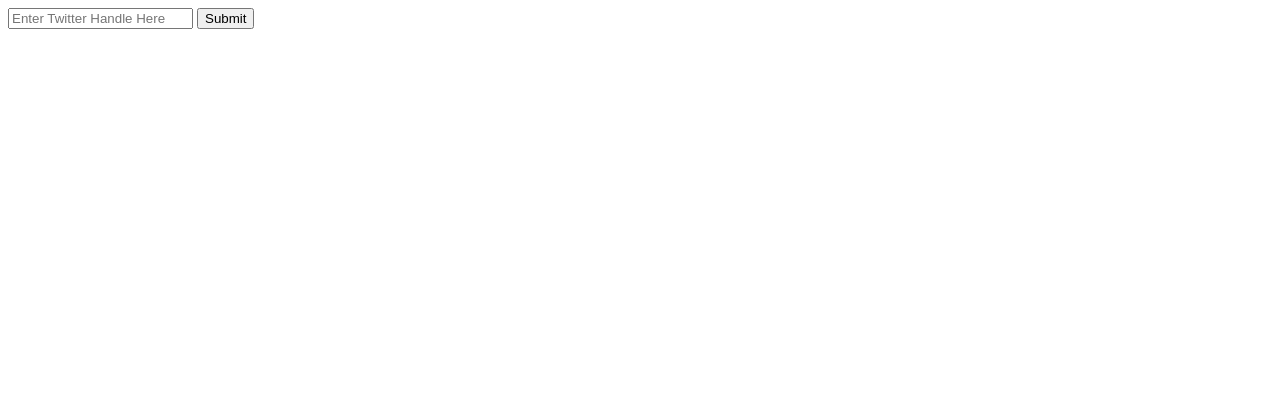
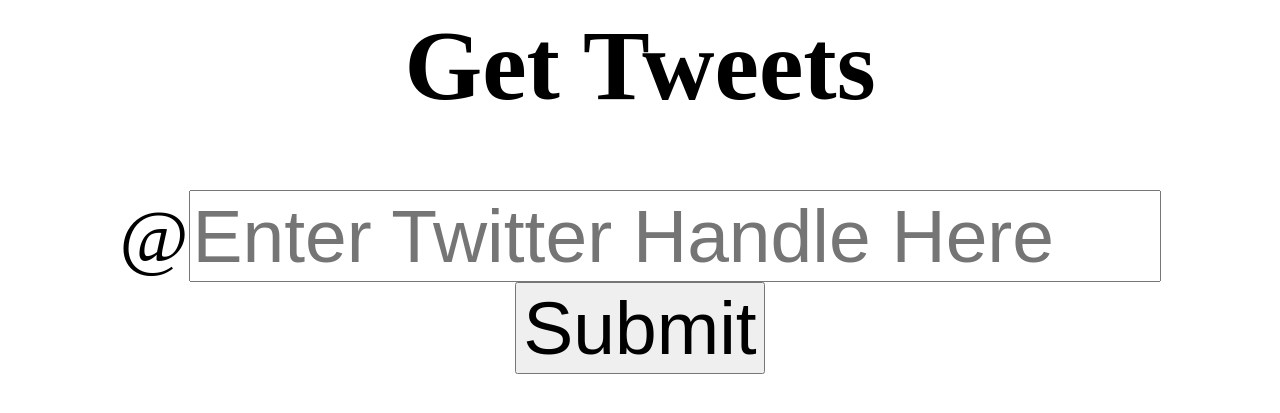
Before and after one commit to agonzaga/projectCS411, a Flask app: page / in a window 1280 px wide. Shown: the top 413 px of the page. Run offline with Flask 2, Linux system fonts and the light colour scheme.

Commit message:
Some basic UI changes made for demo

```diff
--- a/DEMO/mainApp/routes.py
+++ b/DEMO/mainApp/routes.py
@@ -14,5 +14,5 @@ def index():
 def index2():
     tweets = request.form["twitter"]
     ret = twitterCall.get_tweets(tweets)
-    # y = json.loads(ret)
-    return str(ret)
+    # res = json.loads(ret)
+    return render_template('displayTweets.html', listOfTweets=ret)
--- a/DEMO/mainApp/templates/index.html
+++ b/DEMO/mainApp/templates/index.html
@@ -4,10 +4,12 @@
     <title>The Best Project</title>
 </head>
 
-<body>
+<body style="text-align: center">
+    <h1 style="font-size: 100px">Get Tweets</h1>
     <form action="/getTweets" method="post">
-        <input type="text" placeholder="Enter Twitter Handle Here" name="twitter">
-        <button type="submit" value="Submit">Submit</button>
+        <span style="font-size: 75px">@</span><input style="font-size: 75px" type="text" placeholder="Enter Twitter Handle Here"
+            name="twitter">
+        <button style="font-size: 75px" type="submit" value="Submit">Submit</button>
     </form>
 
     <div></div>
--- a/DEMO/mainApp/twitterCall.py
+++ b/DEMO/mainApp/twitterCall.py
@@ -2,12 +2,8 @@ import tweepy
 
 
 def get_tweets(twitter_handle, *number_tweets):
-    number_tweets = 10
+    number_tweets = 30
     #  Keys
-    consumer_key = 'HXsLvWs59wM1d1XGE7LJQOigJ'
-    consumer_secret = 'qBeTcrfx4pzUC0EhNdYco0tQkYKVkhIIebdNr4FB6t7pOYMMoT'
-    access_token = '255953036-hY9jLN886BikD0qOBODFgaJ54xwTuAKFBgwXknLB'
-    access_secret = 'nXtasuKhZnAcA3djmj5JOrjACa7JsJthuu4amegKn4Eqt'
 
     # Authorization
     auth = tweepy.OAuthHandler(consumer_key, consumer_secret)
```
Also changed, not shown: DEMO/mainApp/templates/displayTweets.html (added, +14 -0 lines).
